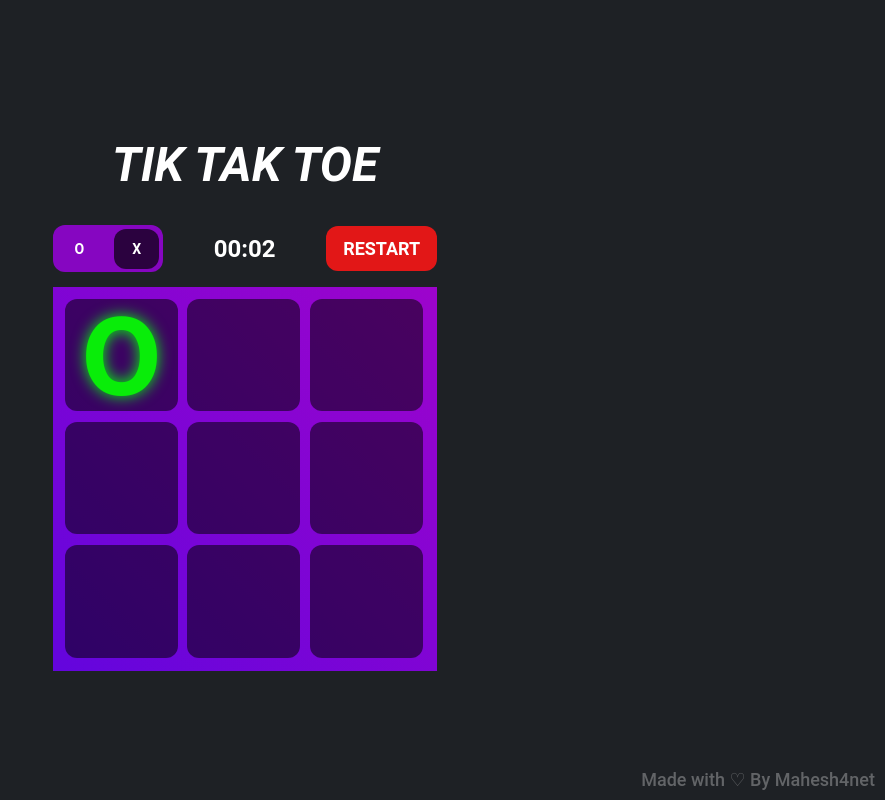
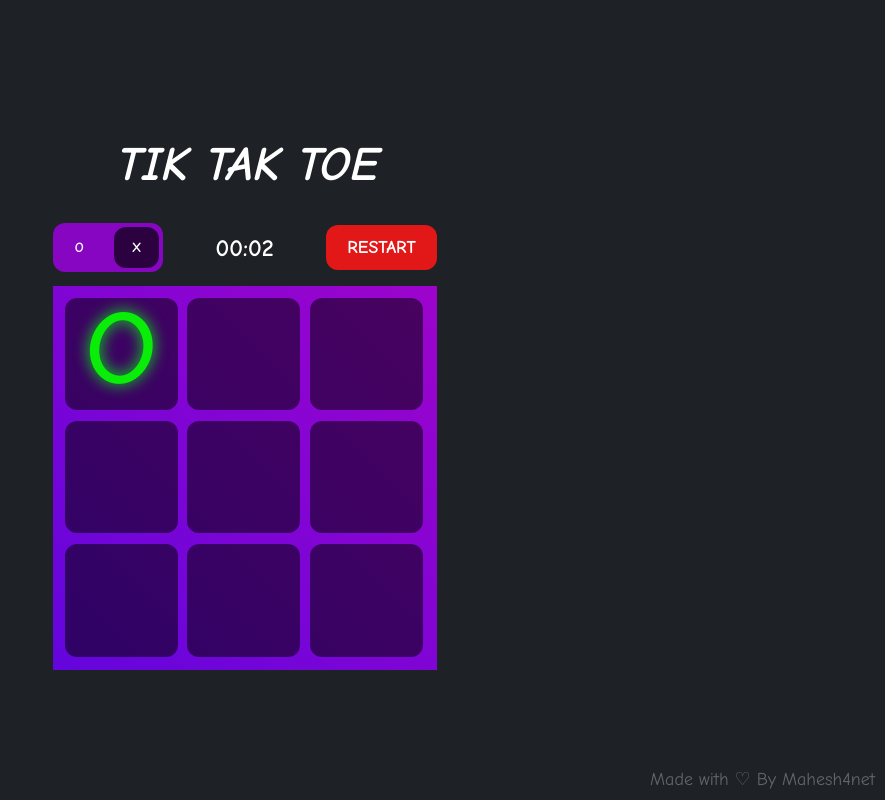
Before and after one commit to mahesh4net/tik-tak-toe, a plain HTML site: page index.html in a window 1280 px wide. Both pictures are taken after a click on the element 516 px from the left and 354 px from the top of the page. Shown: the whole page, without its empty margins (395-1280 px from the left). Drawn offline with Linux system fonts and the light colour scheme.

Commit message:
font changed

```diff
--- a/scripts.js
+++ b/scripts.js
@@ -52,6 +52,7 @@ function handleClick(e) {
 
   e.target.firstElementChild.textContent = isvalueo ? "o" : "x";
   e.target.firstElementChild.classList.add("popup");
+  e.target.classList.add('click-disable')
   checkwinner();
   if (isvalueo == true) {
     isvalueo = false;
@@ -82,13 +83,17 @@ function restart() {
     line.classList.remove(winner == "o" ? "bg-green" : "bg-red");
   });
 
+  boxes.forEach((boxelement) => {
+    boxelement.classList.remove("click-disable");
+  })
+
 
   winner = null;
   isTie = false;
 }
 
 function checkwinner() {
-  console.log("ggggg");
+
   const box1value = document.getElementById("box-1").firstElementChild.textContent;
   const box2value = document.getElementById("box-2").firstElementChild.textContent;
   const box3value = document.getElementById("box-3").firstElementChild.textContent;
@@ -167,7 +172,7 @@ function checkwinner() {
 
 function startTimer() {
   timeInterval = setInterval(() => {
-    timeINSeconds += 1;
+    timeINSeconds += 1
     second.textContent = timeINSeconds.toString().padStart(2, "0");
 
     if (timeINSeconds > 59) {
--- a/styles.css
+++ b/styles.css
@@ -5,7 +5,7 @@
 }
 
 body{
-    font-family: 'Roboto', sans-serif;
+    font-family: comic sans ms;
     color: white;
 }
 
@@ -126,7 +126,10 @@ h3{
     transition: all 0.05s ease-in-out;
     display: inline-block;
     text-align: center;
-    margin-bottom: 1.5rem;
+    width: fit-content;
+    height: fit-content;
+    user-select: none;
+    margin-bottom: 3rem;
 }
 
 h2{
```
